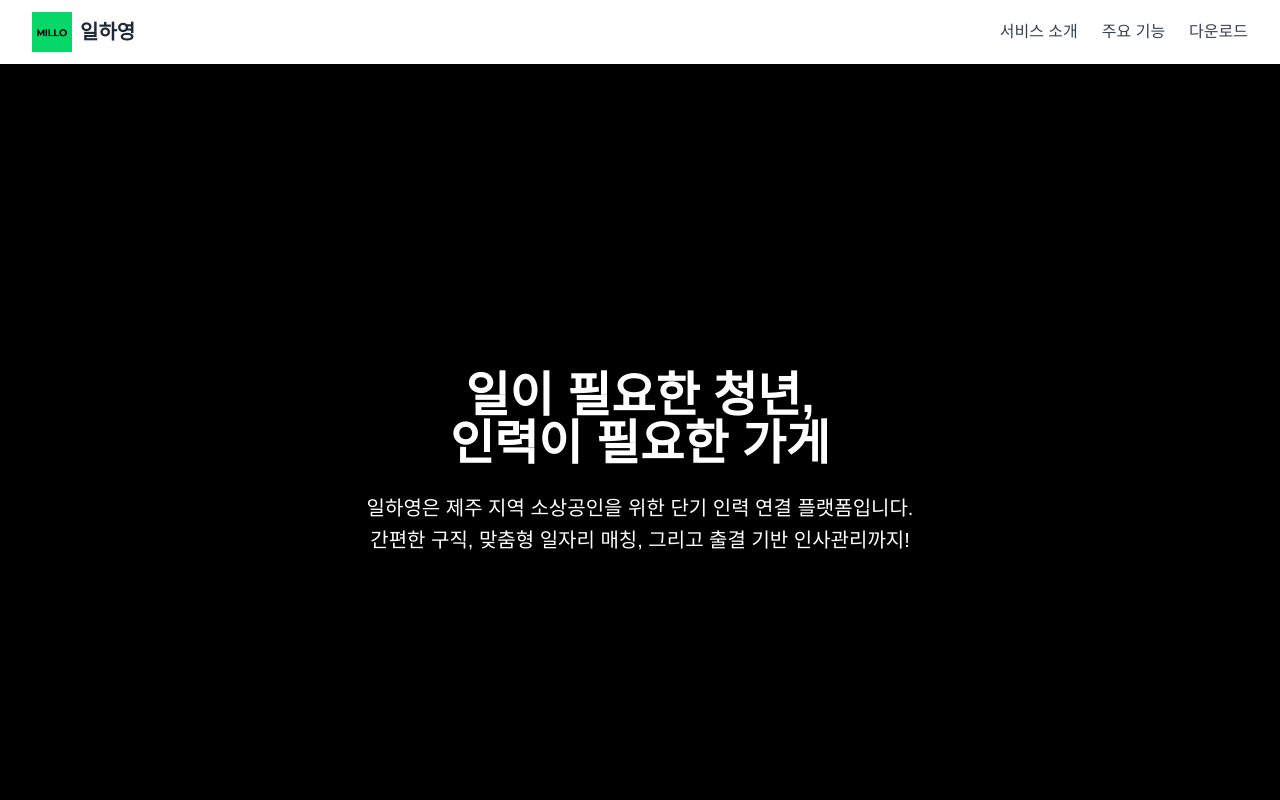
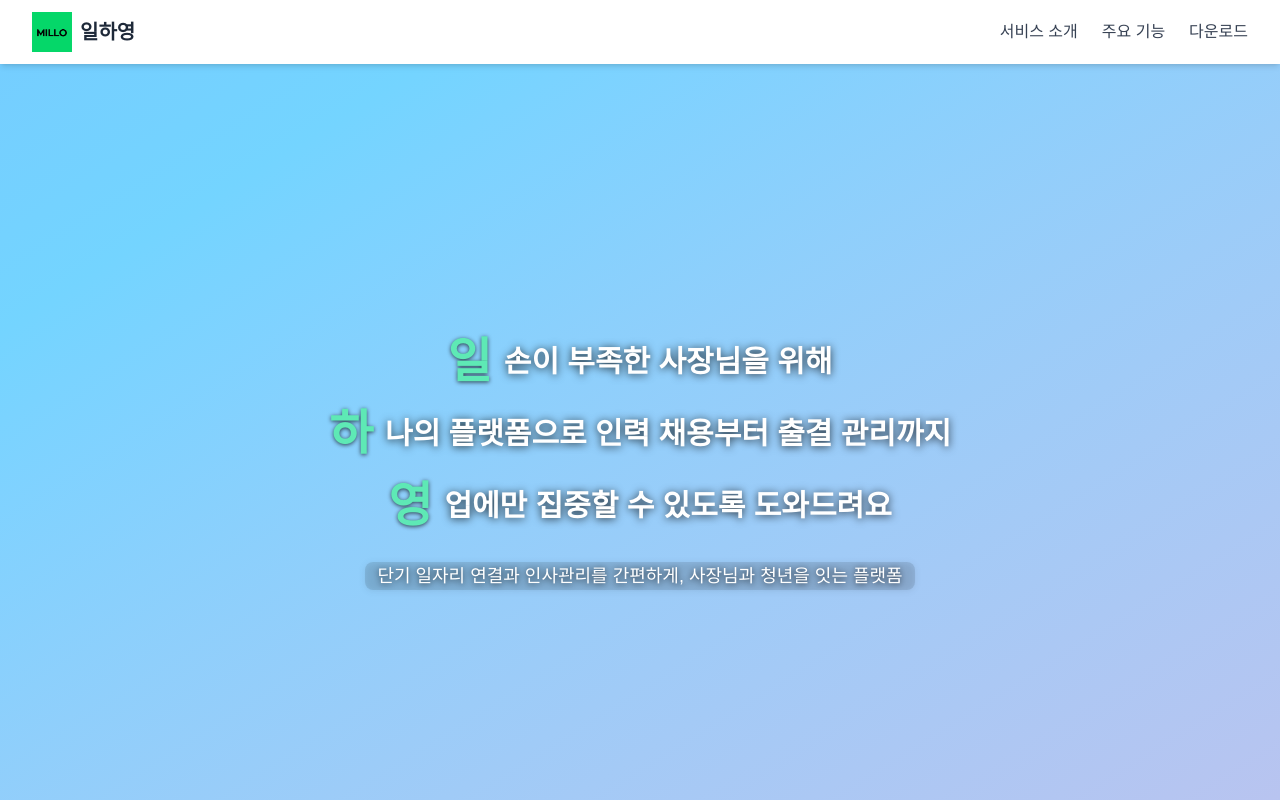
Before and after one commit to Leegiyeon/ilhayoung-web, a Next.js app: page / in a window 1280 px wide. Shown: the top 800 px of the page. Built offline with nearby package versions, Linux system fonts and the light colour scheme.

Commit message:
feat: 삼행시 기반 인트로 텍스트 애니메이션 구현 및 설명 문구 순차 노출 추가

```diff
--- a/src/app/globals.css
+++ b/src/app/globals.css
@@ -22,6 +22,29 @@
 @import 'swiper/css';
 @import 'swiper/css/navigation';
 
+@tailwind base;
+@tailwind components;
+@tailwind utilities;
+
+@layer utilities {
+  @keyframes gradient {
+    0% {
+      background-position: 0% 50%;
+    }
+    50% {
+      background-position: 100% 50%;
+    }
+    100% {
+      background-position: 0% 50%;
+    }
+  }
+
+  .animate-gradient {
+    background-size: 400% 400%;
+    animation: gradient 10s ease infinite;
+  }
+}
+
 body {
   background: var(--background);
   color: var(--foreground);
--- a/src/sections/IntroSection.tsx
+++ b/src/sections/IntroSection.tsx
@@ -1,33 +1,65 @@
 'use client';
 
-import Image from 'next/image';
+import { useEffect, useState } from 'react';
 
 export default function IntroSection() {
+  const [showLine, setShowLine] = useState([false, false, false]);
+  const [showDescription, setShowDescription] = useState(false);
+
+  useEffect(() => {
+    const timers = [
+      setTimeout(() => setShowLine([true, false, false]), 300),
+      setTimeout(() => setShowLine([true, true, false]), 900),
+      setTimeout(() => setShowLine([true, true, true]), 1500),
+      setTimeout(() => setShowDescription(true), 2200), // 마지막 삼행시 이후 설명 문구 등장
+    ];
+    return () => timers.forEach(clearTimeout);
+  }, []);
+
+  const lines = [
+    { head: '일', text: '손이 부족한 사장님을 위해' },
+    { head: '하', text: '나의 플랫폼으로 인력 채용부터 출결 관리까지' },
+    { head: '영', text: '업에만 집중할 수 있도록 도와드려요' },
+  ];
+
   return (
     <section
       id="intro"
-      className="relative w-full h-screen flex items-center justify-center text-center text-white"
+      className="relative w-full h-screen flex items-center justify-center text-center text-white overflow-hidden"
     >
-      {/* 배경 이미지 */}
-      <div className="absolute inset-0 z-0">
-        <Image
-          src="/img/intro.png"
-          alt="서비스 소개 배경"
-          fill
-          className="object-cover"
-          priority
-        />
-        <div className="absolute inset-0 bg-black bg-opacity-50" />
-      </div>
+      {/* 배경 애니메이션 */}
+      <div className="absolute inset-0 z-0 animate-gradient bg-gradient-to-br from-indigo-400 via-sky-300 to-pink-300" />
 
       {/* 텍스트 콘텐츠 */}
-      <div className="relative z-10 px-4 max-w-2xl">
-        <h1 className="text-3xl sm:text-5xl font-bold mb-6">일이 필요한 청년, <br /> 인력이 필요한 가게</h1>
-        <p className="text-lg sm:text-xl leading-relaxed">
-          일하영은 제주 지역 소상공인을 위한 단기 인력 연결 플랫폼입니다.
-          <br className="hidden sm:block" />
-          간편한 구직, 맞춤형 일자리 매칭, 그리고 출결 기반 인사관리까지!
-        </p>
+      <div className="relative z-10 px-6 max-w-3xl">
+        <div className="space-y-6">
+          {lines.map(({ head, text }, idx) => (
+            <div
+              key={idx}
+              className={`text-xl sm:text-3xl font-semibold flex justify-center items-center transition-opacity duration-700 ease-in-out ${
+                showLine[idx] ? 'opacity-100 translate-y-0' : 'opacity-0 translate-y-4'
+              }`}
+            >
+              <span className="text-4xl sm:text-5xl font-extrabold text-emerald-300 drop-shadow-[0_1px_2px_rgba(0,0,0,0.7)] mr-3">
+                {head}
+              </span>
+              <span className="text-white drop-shadow-[0_1.5px_4px_rgba(0,0,0,0.8)]">
+                {text}
+              </span>
+            </div>
+          ))}
+
+          {/* 플랫폼 설명 문구 (지연 등장) */}
+          <p
+            className={`mt-8 text-base sm:text-lg text-white font-medium drop-shadow-[0_1px_3px_rgba(0,0,0,0.8)] transition-opacity duration-700 ease-in-out ${
+              showDescription ? 'opacity-100 translate-y-0' : 'opacity-0 translate-y-4'
+            }`}
+          >
+            <span className="bg-black/10 px-3 py-1 rounded-lg">
+              단기 일자리 연결과 인사관리를 간편하게, 사장님과 청년을 잇는 플랫폼
+            </span>
+          </p>
+        </div>
       </div>
     </section>
   );
```
